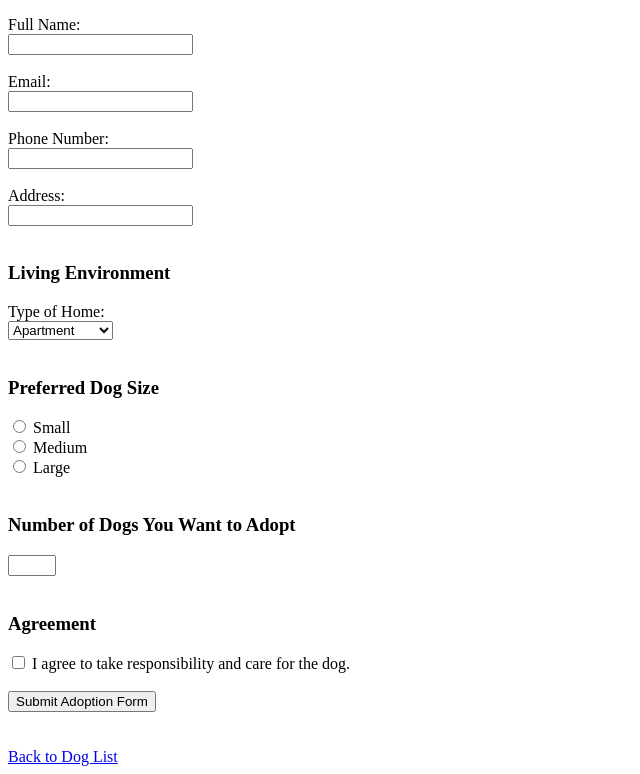
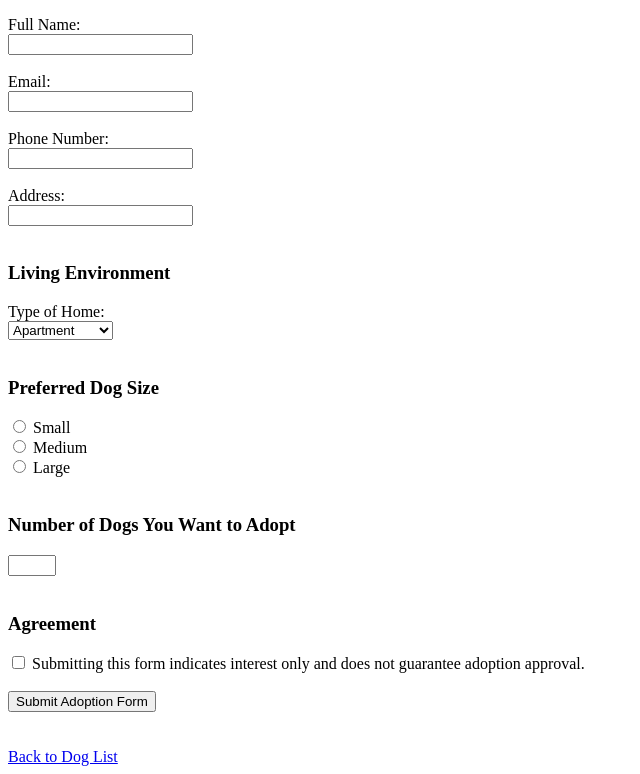
Before and after one commit to ezcode222/a01-swdevprac2-ezcode222, a plain HTML site: page adoptme.html in a window 1280 px wide. Shown: the part 105-879 px from the top of the page, without its empty margins (0-640 px from the left). Drawn offline with Linux system fonts and the light colour scheme.

Commit message:
update website

```diff
--- a/adoptme.html
+++ b/adoptme.html
@@ -58,7 +58,7 @@
       <h3>Agreement</h3>
 
       <input type="checkbox" required />
-      <label>I agree to take responsibility and care for the dog.</label>
+      <label>Submitting this form indicates interest only and does not guarantee adoption approval.</label>
 
       <br /><br />
 
```
